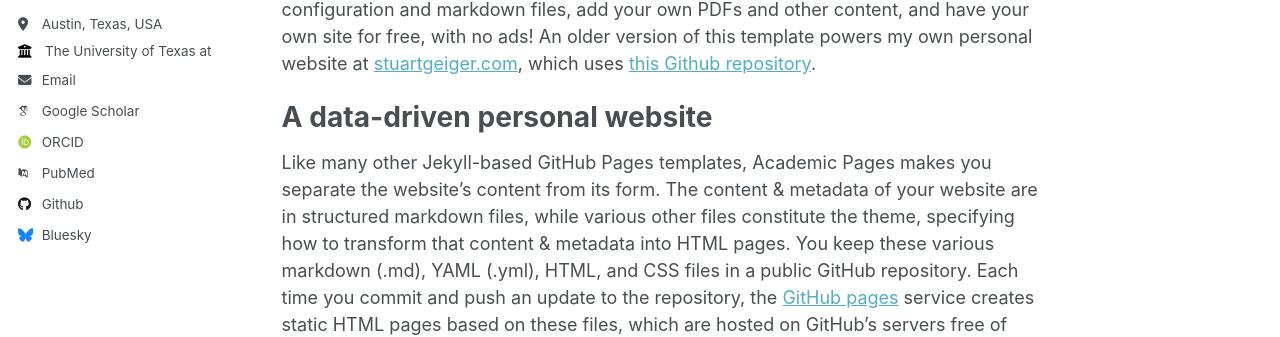
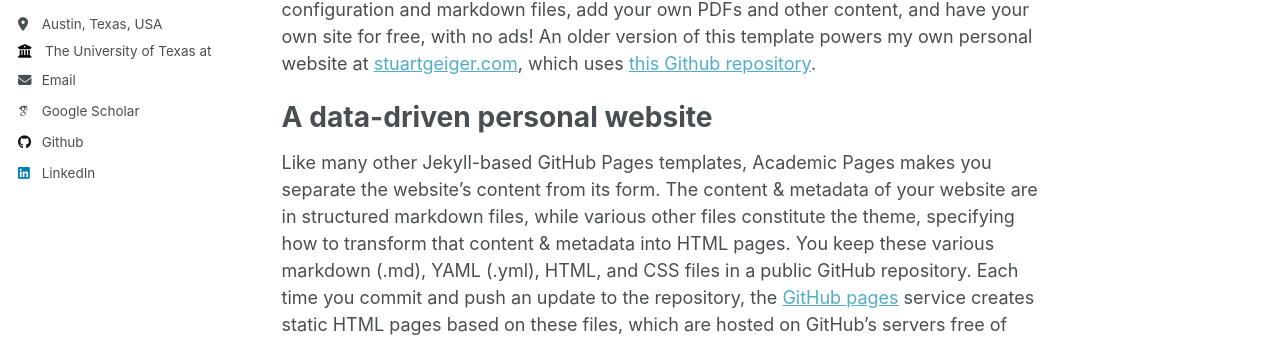
Before and after one commit to Jiaminx7/Website, a Jekyll site: the page built from _pages/about.md, in a window 1280 px wide. Shown: the part 369-706 px from the top of the page. Built offline with Jekyll 4.4.1, drawn with Linux system fonts in a browser that asks for light colours; some web fonts are replaced; part of the change alters nothing that is shown.

Commit message:
Update _config.yml

```diff
--- a/_config.yml
+++ b/_config.yml
@@ -34,21 +34,21 @@ author:
   arxiv            : # URL - Update with the correct link to your profile
   googlescholar    : "https://scholar.google.com/citations?user=wGGpXFYAAAAJ&hl=en&oi=ao"
   impactstory      : # URL
-  orcid            : "http://orcid.org/yourorcidurl"
+  orcid            :
   semantic         : # URL
-  pubmed           : "https://www.ncbi.nlm.nih.gov/pubmed/?term=john+snow"
+  pubmed           :
   researchgate     : # URL
 
   # Repositories and software development
   bitbucket        : # Username - Update with your username on the site
   codepen          : # Username
   dribbble         : # Username
-  github           : "academicpages"
+  github           : "jiaminx7"
   kaggle           : # Username
   stackoverflow    : # User number or user number and name (i.e., use "1" or "1/jeff-atwood")
 
   # Social media
-  bluesky          : "bsky.app" # Replace this with you Bluesky username
+  bluesky          :
   facebook         : # Username
   flickr           : # Username
   foursquare       : # Username
@@ -57,7 +57,7 @@ author:
   keybase          : # Username
   instagram        : # Username
   lastfm           : # Username
-  linkedin         : # Username
+  linkedin         : "Jiamin Xu"
   mastodon         : # URL
   medium           : # URL
   pinterest        : # Username
```
